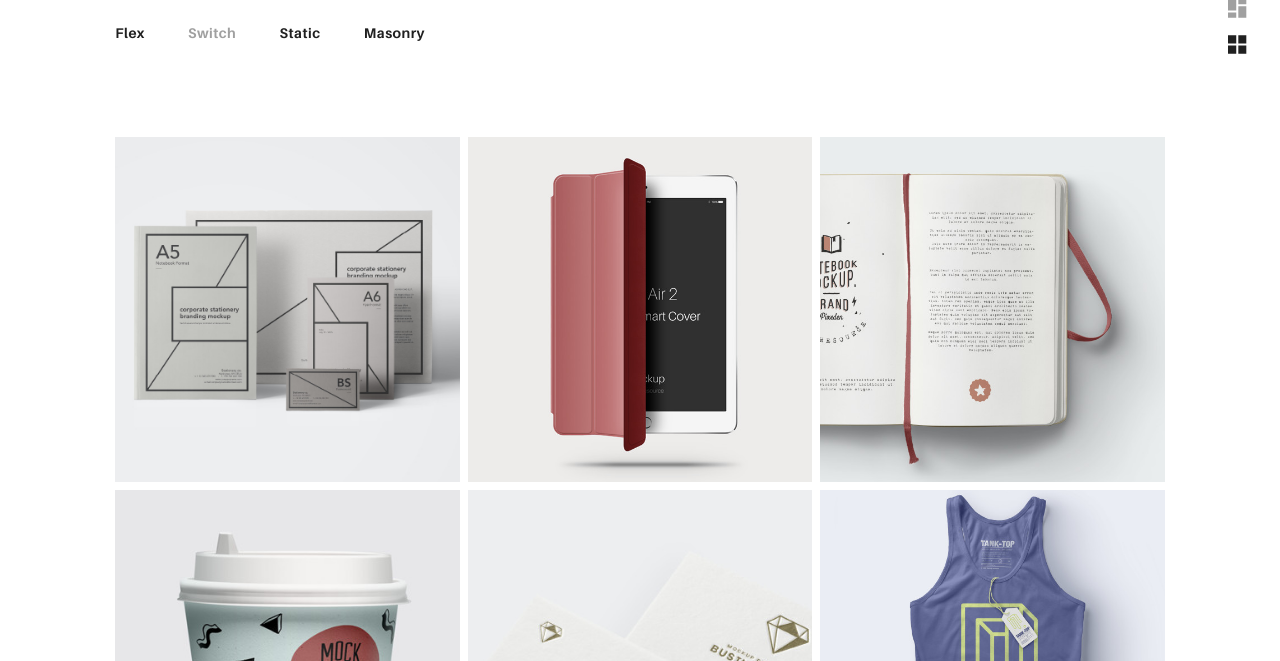
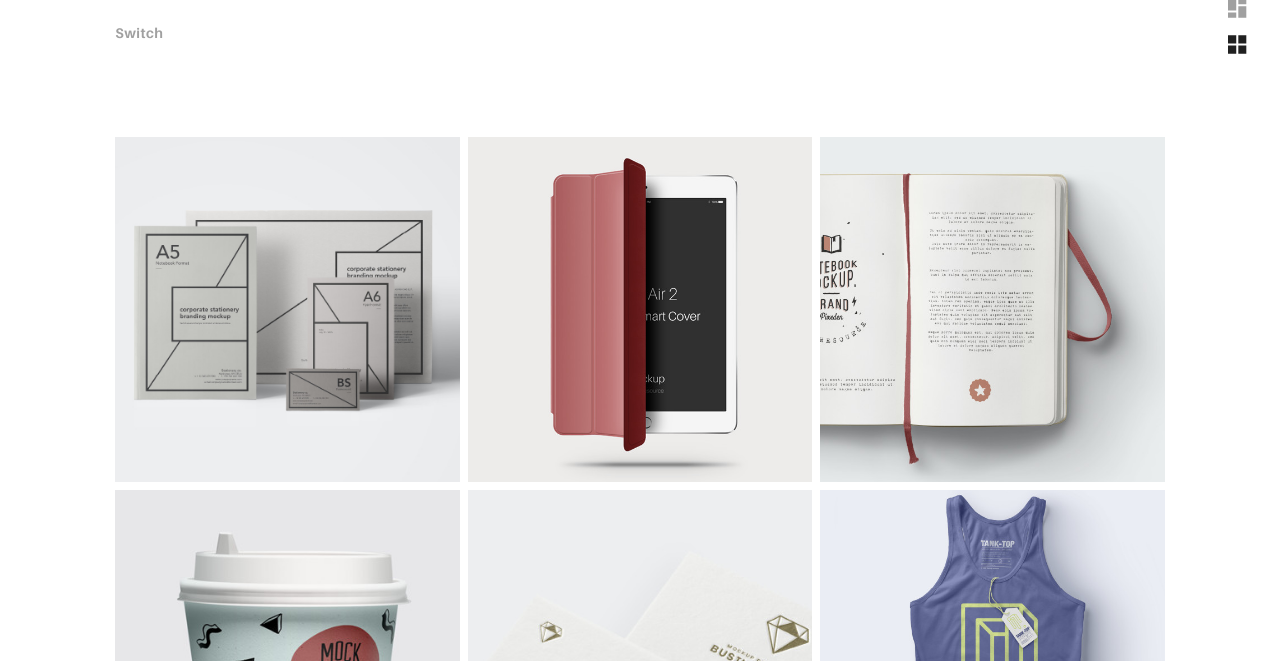
Before and after one commit to morbe/morbe.github.io, a plain HTML site: page index.html in a window 1280 px wide. Shown: the part 139-800 px from the top of the page. Drawn offline with Linux system fonts and the light colour scheme.

Commit message:
Homepage simple

```diff
--- a/index.html
+++ b/index.html
@@ -88,13 +88,7 @@
       <section class="ae-container-fluid ae-container-fluid--inner rk-portfolio">
         <div class="au-xs-ta-center au-lg-ta-left">
           <ul class="rk-menu rk-categories-menu">
-            <li class="rk-menu__item"><a href="portfolio.html" class="rk-menu__link">Flex</a>
-            </li>
             <li class="active rk-menu__item"><a href="portfolio-alt.html" class="rk-menu__link">Switch</a>
-            </li>
-            <li class="rk-menu__item"><a href="portfolio-raw.html" class="rk-menu__link">Static</a>
-            </li>
-            <li class="rk-menu__item"><a href="portfolio-masonry.html" class="rk-menu__link">Masonry</a>
             </li>
           </ul>
         </div>
```
